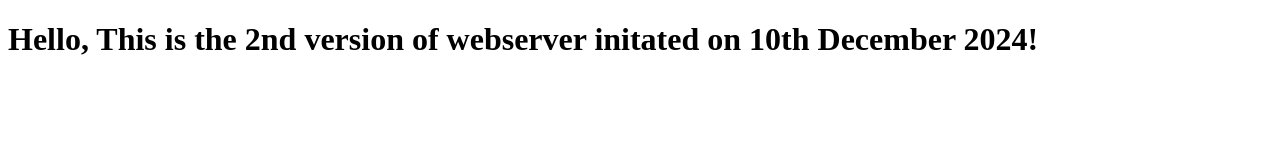
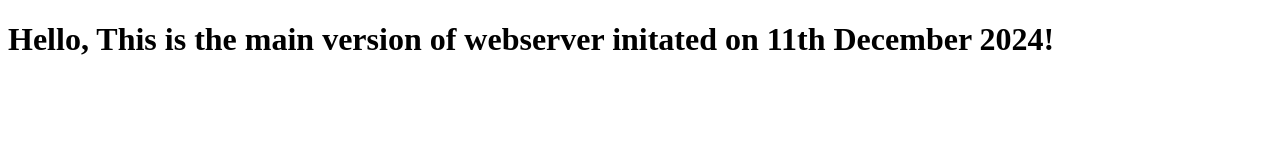
Before and after one commit to Rakeshsivagouni/mynginx, a plain HTML site: page index.html in a window 1280 px wide. Drawn offline with Linux system fonts and the light colour scheme.

Commit message:
Update index.html

```diff
--- a/index.html
+++ b/index.html
@@ -5,6 +5,6 @@
     <title>My Simple Webpage</title>
 </head>
 <body>
-    <h1>Hello, This is the 2nd  version of webserver initated on 10th December 2024!</h1>
+    <h1>Hello, This is the main  version of webserver initated on 11th December 2024!</h1>
 </body>
 </html>
```
